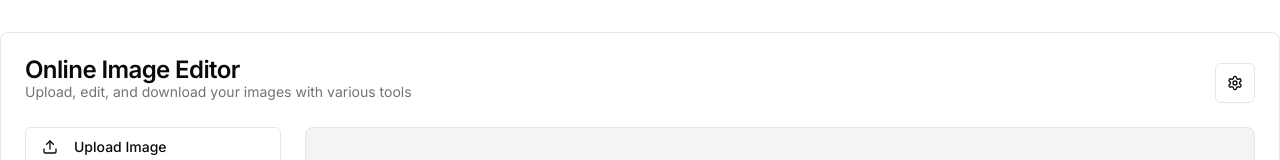
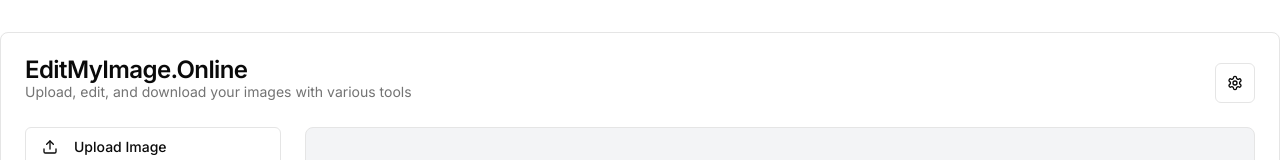
Before and after one commit to chismo950/edit-my-image-online, a Next.js app: page / in a window 1280 px wide. Shown: the top 160 px of the page. Built offline with nearby package versions, Linux system fonts and the light colour scheme.

Commit message:
modified title on page

```diff
--- a/contexts/language-context.tsx
+++ b/contexts/language-context.tsx
@@ -8,7 +8,7 @@ export type Language = "en" | "zh-CN" | "zh-TW" | "es" | "fr" | "ja" | "ko"
 // Update the translations object to include new languages
 const translations = {
   en: {
-    title: "Online Image Editor",
+    title: "EditMyImage.Online",
     description: "Upload, edit, and download your images with various tools",
     upload: "Upload Image",
     noImage: "No image",
@@ -53,7 +53,7 @@ const translations = {
     korean: "한국어",
   },
   "zh-CN": {
-    title: "在线图像编辑器",
+    title: "EditMyImage.Online",
     description: "上传、编辑和下载您的图像，使用各种工具",
     upload: "上传图像",
     noImage: "没有图像",
@@ -98,7 +98,7 @@ const translations = {
     korean: "한국어",
   },
   "zh-TW": {
-    title: "線上圖像編輯器",
+    title: "EditMyImage.Online",
     description: "上傳、編輯和下載您的圖像，使用各種工具",
     upload: "上傳圖像",
     noImage: "沒有圖像",
@@ -143,7 +143,7 @@ const translations = {
     korean: "한국어",
   },
   es: {
-    title: "Editor de Imágenes en Línea",
+    title: "EditMyImage.Online",
     description: "Sube, edita y descarga tus imágenes con varias herramientas",
     upload: "Subir Imagen",
     noImage: "Sin imagen",
@@ -188,7 +188,7 @@ const translations = {
     korean: "한국어",
   },
   fr: {
-    title: "Éditeur d'Images en Ligne",
+    title: "EditMyImage.Online",
     description: "Téléchargez, modifiez et téléchargez vos images avec divers outils",
     upload: "Télécharger une Image",
     noImage: "Pas d'image",
@@ -233,7 +233,7 @@ const translations = {
     korean: "한국어",
   },
   ja: {
-    title: "オンライン画像エディター",
+    title: "EditMyImage.Online",
     description: "さまざまなツールで画像をアップロード、編集、ダウンロード",
     upload: "画像をアップロード",
     noImage: "画像なし",
@@ -278,7 +278,7 @@ const translations = {
     korean: "한국어",
   },
   ko: {
-    title: "온라인 이미지 편집기",
+    title: "EditMyImage.Online",
     description: "다양한 도구로 이미지 업로드, 편집 및 다운로드",
     upload: "이미지 업로드",
     noImage: "이미지 없음",
```
